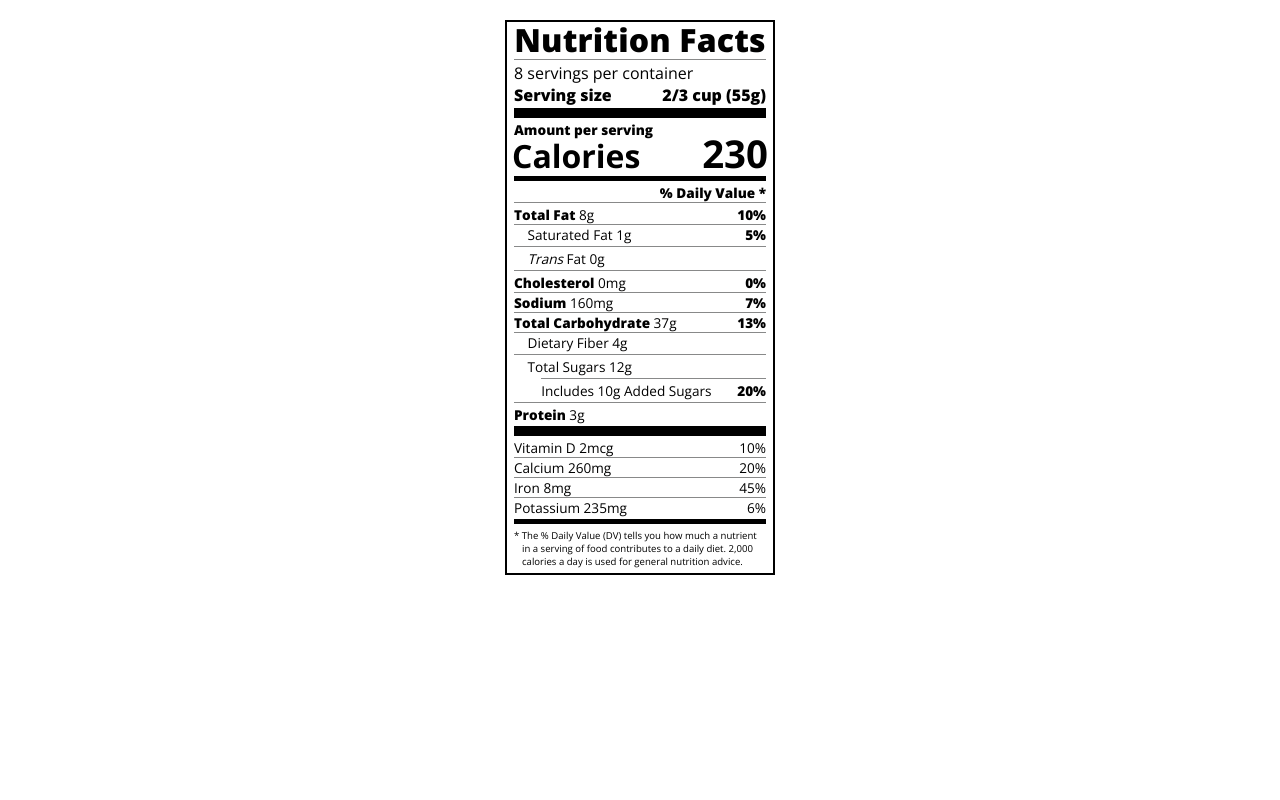
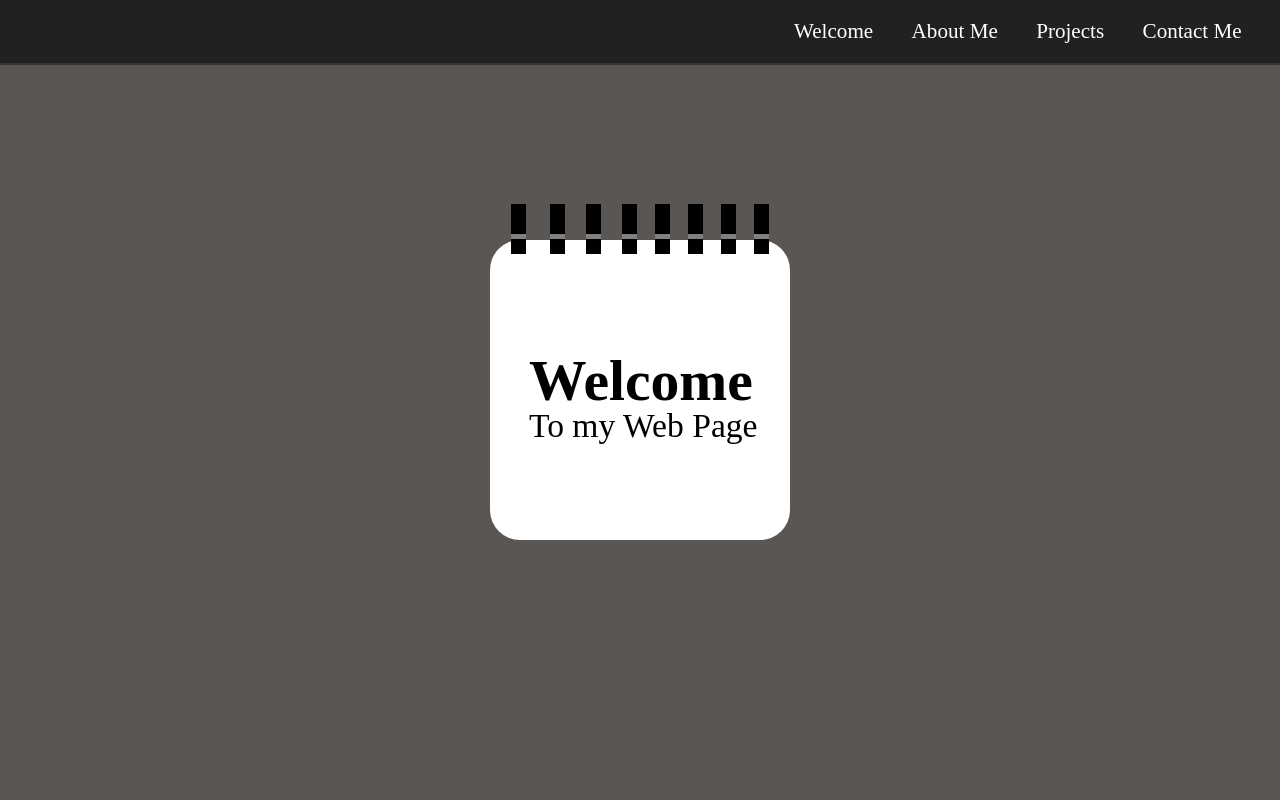
Before and after one commit to xavierremigiocordovagarzon/xavierremigiocordovagarzon.github.io, a plain HTML site: page index.html in a window 1280 px wide. Shown: the top 800 px of the page. Drawn offline with nearby package versions, Linux system fonts and the light colour scheme.

Commit message:
MyWebPage

```diff
--- a/index.html
+++ b/index.html
@@ -3,53 +3,81 @@
 
 <head>
     <meta charset="UTF-8">
-    <title>Nutrition Label</title>
-    <link href="https://fonts.googleapis.com/css?family=Open+Sans:400,700,800" rel="stylesheet">
-    <link href="./styles.css" rel="stylesheet">
+    <meta name="viewport" content="width=device-width, initial-scale=1.0">
+    <title>Xavier Remigio Cordova Garzon</title>
+    <link rel="stylesheet" href="styles.css" />
 </head>
 
 <body>
-    <div class="label">
-        <header>
-            <h1 class="bold">Nutrition Facts</h1>
-            <div class="divider"></div>
-            <p>8 servings per container</p>
-            <p class="bold">Serving size <span class="right">2/3 cup (55g)</span></p>
-        </header>
-        <div class="divider lg"></div>
-        <div class="calories-info">
-            <p class="bold sm-text">Amount per serving</p>
-            <h1>Calories <span class="right">230</span></h1>
+    <nav>
+        <ul>
+            <li>
+                <a href="#welcome-section">Welcome</a>
+            </li>
+            <li>
+                <a href="#myInfo">About Me</a>
+            </li>
+            <li>
+                <a href="#projects">Projects</a>
+            </li>
+            <li>
+                <a href="#profile-link">Contact Me</a>
+            </li>
+        </ul>
+    </nav>
+    <section id="welcome-section" class="welcome-section">
+        <div class="chip">
+            <span class="pin"></span>
+            <span class="pin"></span>
+            <span class="pin"></span>
+            <span class="pin"></span>
+            <span class="pin"></span>
+            <span class="pin"></span>
+            <span class="pin"></span>
+            <span class="pin"></span>
+            <span class="pin"></span>
+            <span class="pin"></span>
+            <span class="pin"></span>
+            <span class="pin"></span>
+            <span class="pin"></span>
+            <span class="pin"></span>
+            <span class="pin"></span>
+            <span class="pin"></span>
+            <span class="pin"></span>
+            <span class="pin"></span>
+            <span class="pin"></span>
+            <span class="pin"></span>
+            <span class="pin"></span>
+            <span class="pin"></span>
+            <span class="pin"></span>
+            <span class="pin"></span>
+            <span class="pin"></span>
+            <span class="pin"></span>
+            <span class="pin"></span>
+            <span class="pin"></span>
+            <span class="pin"></span>
+            <span class="pin"></span>
+            <span class="pin"></span>
+            <span class="pin"></span>
+            <div class="welcome-wraper">
+                <h1>Welcome</h1>
+                <p>To my Web Page</p>
+            </div>
         </div>
-        <div class="divider md"></div>
-        <div class="daily-value sm-text">
-            <p class="right bold no-divider">% Daily Value *</p>
-            <div class="divider"></div>
-            <p><span class="bold">Total Fat</span> 8g <span class="bold right">10%</span></p>
-            <p class="indent no-divider">Saturated Fat 1g <span class="bold right">5%</span></p>
-            <div class="divider"></div>
-            <p class="indent no-divider"><i>Trans</i> Fat 0g</p>
-            <div class="divider"></div>
-            <p><span class="bold">Cholesterol</span> 0mg <span class="right bold">0%</span></p>
-            <p><span class="bold">Sodium</span> 160mg <span class="right bold">7%</span></p>
-            <p><span class="bold">Total Carbohydrate</span> 37g <span class="right bold">13%</span></p>
-            <p class="indent no-divider">Dietary Fiber 4g</p>
-            <div class="divider"></div>
-            <p class="indent no-divider">Total Sugars 12g</p>
-            <div class="divider dbl-indent"></div>
-            <p class="dbl-indent no-divider">Includes 10g Added Sugars <span class="right bold">20%</span>
-            <div class="divider"></div>
-            <p class="no-divider"><span class="bold">Protein</span> 3g</p>
-            <div class="divider lg"></div>
-            <p>Vitamin D 2mcg <span class="right">10%</span></p>
-            <p>Calcium 260mg <span class="right">20%</span></p>
-            <p>Iron 8mg <span class="right">45%</span></p>
-            <p class="no-divider">Potassium 235mg <span class="right">6%</span></p>
-        </div>
-        <div class="divider md"></div>
-        <p class="note">* The % Daily Value (DV) tells you how much a nutrient in a serving of food contributes to a
-            daily diet. 2,000 calories a day is used for general nutrition advice.</p>
-    </div>
+    </section>
+    <section id="myInfo" class="myInfo">
+
+    </section>
+    <section id="projects" class="projects">
+
+    </section>
+    <section id="profile-link" class="profile-link">
+
+    </section>
+    <footer class="footer">
+        <p></p>
+        <p></p>
+    </footer>
 </body>
 
 </html>
--- a/styles.css
+++ b/styles.css
@@ -1,89 +1,181 @@
 * {
-    box-sizing: border-box;
+    box-sizing: inherit;
+    margin: 0;
+    padding: 0;
 }
 
 html {
-    font-size: 16px;
+    font-family: 'Times New Roman', Times, serif;
+    font-size: 60%;
+    color: white;
+    box-sizing: border-box;
+    scroll-behavior: smooth;
 }
 
 body {
-    font-family: 'Open Sans', sans-serif;
+    display: block;
 }
 
-  .label {
-    border: 2px solid black;
-    width: 270px;
-    margin: 20px auto;
-    padding: 0 7px;
+nav {
+    display: flex;
+    justify-content: flex-end;
+    position: fixed;
+    top: 0;
+    left: 0;
+    width: 100%;
+    background: #212121;
+    box-shadow: 0 2px 0 rgb(0 0 0 / 40%);
+    z-index: 10;
 }
 
-  header h1 {
-    text-align: center;
-    margin: -4px 0;
-    letter-spacing: 0.15px
+section {
+    display: block;
 }
 
-  p {
-    margin: 0;
+nav ul {
+    list-style: none;
+    display: flex;
+    margin-right: 2rem;
 }
 
-  .divider {
-    border-bottom: 1px solid #888989;
-    margin: 2px 0;
-    clear: right;
+li {
+    display: list-item;
+    text-align: center;
 }
 
-  .bold {
-    font-weight: 800;
+li a {
+    display: block;
+    font-size: 2.2rem;
+    padding: 2rem;
 }
 
-  .right {
-    float: right;
+a {
+    text-decoration: none;
+    color: white;
 }
 
-  .lg {
-    height: 10px;
+li a:hover {
+    background-color: white;
+    color: black;
 }
 
-  .lg, .md {
-    background-color: black;
-    border: 0;
+.welcome-section {
+    display: flex;
+    flex-direction: column;
+    justify-content: center;
+    align-items: center;
+    width: 100%;
+    height: 100vh;
+    background-color: #5a5653;
 }
 
-  .md {
-    height: 5px;
+.chip{
+    position: absolute;
+    width: 300px;
+    height: 300px;
+    top: 30%;
+    background-color: white;
+    border-radius: 10%;
 }
 
-  .sm-text {
-    font-size: 0.85rem;
+.welcome-wraper {
+    font-size: 4rem;
+    position: absolute;
+    top: 36%;
+    left: 13%;
+    color: black;
 }
 
-  .calories-info h1 {
-    margin: -5px -2px;
-    overflow: hidden;
+.welcome-wraper p {
+    width: 150%;
+    font-size: 3.5rem;
+    position: absolute;
+    top: 90%;
+    color: black;
 }
 
-  .calories-info span {
-    font-size: 1.2em;
-    margin-top: -7px;
+.pin {
+    position: absolute;
+    top: -12%;
+    left: 7%;
+    width: 15px;
+    height: 50px;
+    background-color: black;
+    background: linear-gradient(
+        360deg,
+        black 0%,
+        black 30%,
+        grey 31%,
+        grey 40%,
+        black 40%
+    );
 }
 
-  .indent {
-    margin-left: 1em;
+.pin:nth-of-type(2) {
+    left: 20%;
+}
+.pin:nth-of-type(3) {
+    left: 32%;
+}
+.pin:nth-of-type(4) {
+    left: 44%;
+}
+.pin:nth-of-type(5) {
+    left: 55%;
+}
+.pin:nth-of-type(6) {
+    left: 66%;
+}
+.pin:nth-of-type(7) {
+    left: 77%;
+}
+.pin:nth-of-type(8) {
+    left: 88%;
 }
 
-  .dbl-indent {
-    margin-left: 2em;
+.myInfo {
+    display: flex;
+    flex-direction: column;
+    justify-content: center;
+    align-items: center;
+    width: 100%;
+    height: 100vh;
+    background-color: #242426;
 }
 
-  .daily-value p:not(.no-divider) {
-    border-bottom: 1px solid #888989;
+.projects {
+    display: flex;
+    flex-direction: column;
+    justify-content: center;
+    align-items: center;
+    width: 100%;
+    height: 100vh;
+    background-color: blue;
 }
 
+.profile-link {
+    display: flex;
+    flex-direction: column;
+    justify-content: center;
+    align-items: center;
+    width: 100%;
+    height: 100vh;
+    background-color: red;
+}
 
-.note {
-    font-size: 0.6rem;
-    margin: 5px 0;
-    padding: 0 8px;
-    text-indent: -8px;
+hr {
+    width: 100%;
+    margin: 0;
+    padding: 0;
+    height: 10px;
+    background-color: black;
 }
+
+.footer {
+    font-weight: 300;
+    display: flex;
+    justify-content: space-evenly;
+    padding: 2rem;
+    background: green;
+    border-top: 4px solid yellow;
+}
```
Lines whose indentation alone changed are shown as unchanged.
